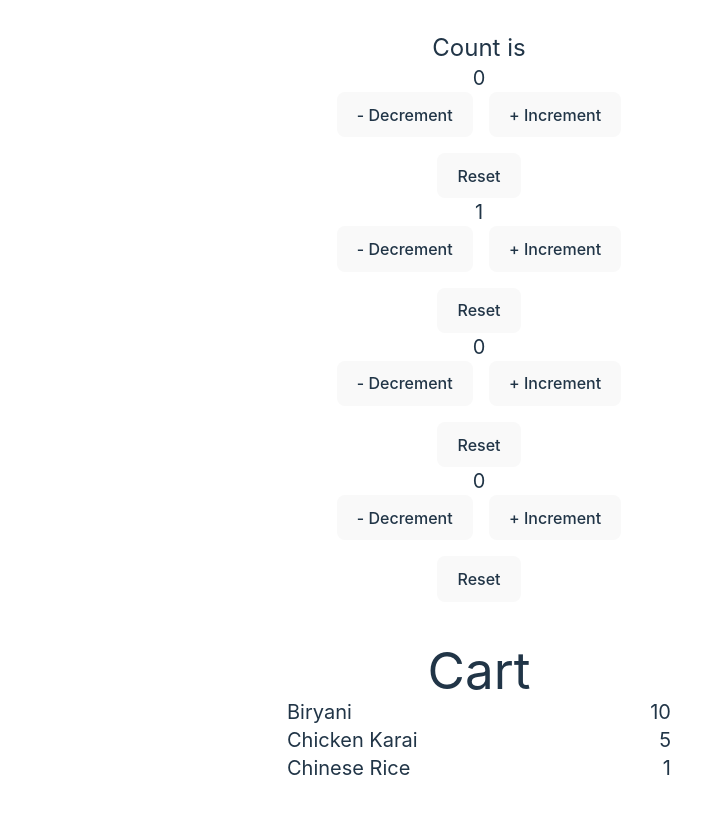
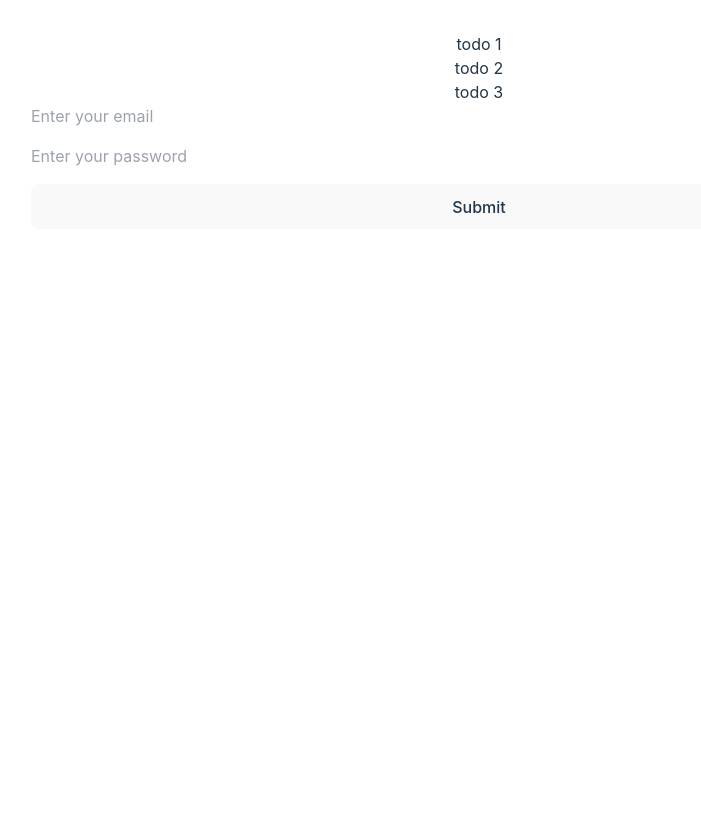
Before and after one commit to ayyaz10/pre-ap, a React (Vite) app: page / in a window 1280 px wide. Shown: the whole page, without its empty margins (161-862 px from the left). Built offline with nearby package versions, Linux system fonts and the light colour scheme.

Commit message:
learn: Event Handlers

```diff
--- a/src/App.tsx
+++ b/src/App.tsx
@@ -1,12 +1,16 @@
 import "./App.css";
 import Cart from "./component/Cart";
 import Counter from "./component/Counter";
+import LoginForm from "./component/LoginForm";
+import Todos from "./component/Todo";
 
 function App() {
   return (
     <>
-      <Counter />
-      <Cart />
+      <Todos />
+      {/* <Counter />
+      <Cart /> */}
+      <LoginForm />
     </>
   );
 }
--- /dev/null
+++ b/src/component/Filter.tsx
@@ -0,0 +1,29 @@
+import React from "react";
+
+const Filter = () => {
+  let numbers = [1, 2, 3, 4, 5, 6, 7, 8, 9, 10, 11, 12];
+  // let evenNumbers = numbers.filter((num) => {
+  //   return num % 2 === 0;
+  // });
+
+  function filter(numbers: number[]) {
+    let evenNumbers = [];
+    for (let i = 0; i < numbers.length; i++) {
+      if (numbers[i] % 2 === 0) {
+        evenNumbers.push(numbers[i]);
+      }
+    }
+    return evenNumbers;
+  }
+  let evenNumbers = filter(numbers);
+
+  return (
+    <div>
+      {evenNumbers.map((num) => (
+        <li key={num}>{num}</li>
+      ))}
+    </div>
+  );
+};
+
+export default Filter;
--- /dev/null
+++ b/src/component/LoginForm.tsx
@@ -0,0 +1,39 @@
+import React, { useState } from "react";
+
+const LoginForm = () => {
+  const [email, setEmail] = useState("");
+  const [password, setPassword] = useState("");
+
+  const submitForm = (e: SyntheticEvent) => {
+    e.preventDefault();
+    const target = e.target as HTMLFormElement;
+    console.log(target, {
+      email,
+      password,
+    });
+  };
+
+  return (
+    <form className="flex flex-col gap-4" onSubmit={submitForm}>
+      <input
+        onChange={(e) => {
+          setEmail(e.target.value);
+        }}
+        type="email"
+        value={email}
+        placeholder="Enter your email"
+      />
+      <input
+        onChange={(e) => {
+          setPassword(e.target.value);
+        }}
+        type="password"
+        value={password}
+        placeholder="Enter your password"
+      />
+      <button>Submit</button>
+    </form>
+  );
+};
+
+export default LoginForm;
--- /dev/null
+++ b/src/component/Todo.tsx
@@ -0,0 +1,45 @@
+import { useState } from "react";
+
+const Todos = () => {
+  const [todos, setTodos] = useState([
+    {
+      text: "todo 1",
+      id: 1,
+    },
+    {
+      text: "todo 2",
+      id: 2,
+    },
+    {
+      text: "todo 3",
+      id: 3,
+    },
+  ]);
+  const deleteItem = (itemId: number) => {
+    // which item should we delete? How to know that?
+    setTodos(todos);
+    setTodos(
+      todos.filter((itemEl) => {
+        return itemEl.id !== itemId;
+      })
+    );
+  };
+  return (
+    <ul>
+      {todos.map((todoItem) => {
+        return (
+          <li
+            onClick={() => {
+              deleteItem(todoItem.id);
+            }}
+            key={todoItem.id}
+          >
+            {todoItem.text}
+          </li>
+        );
+      })}
+    </ul>
+  );
+};
+
+export default Todos;
```
